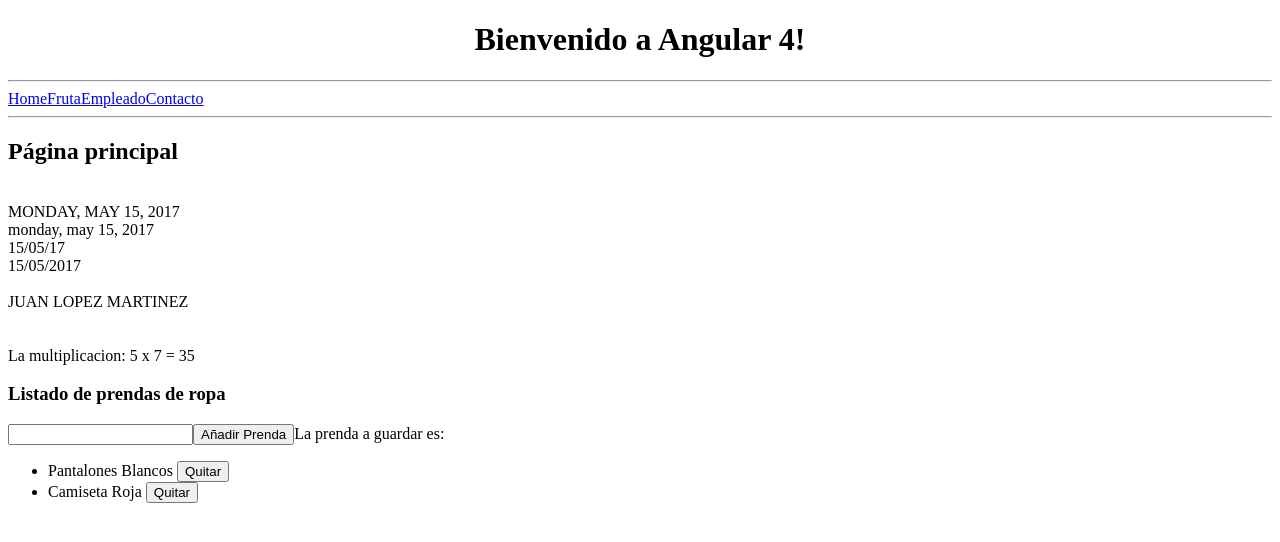
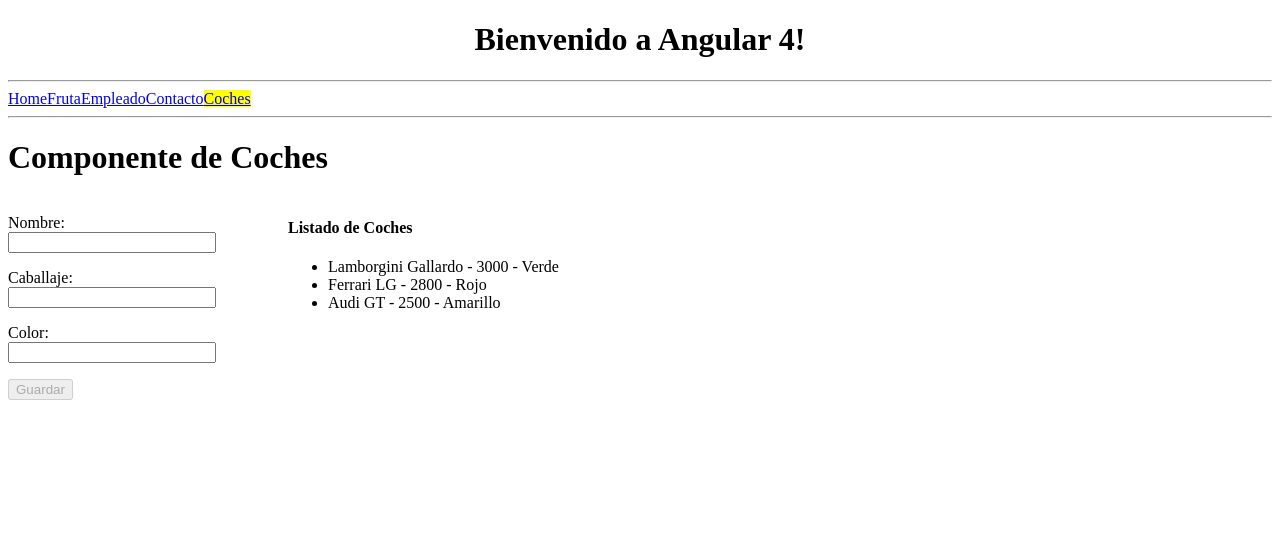
Before and after one commit to pidmad92/appAngular, an Angular app: page /coches in a window 1280 px wide. Shown: the top 542 px of the page. Built offline with nearby package versions, Linux system fonts and the light colour scheme.

Commit message:
Formularios limpieza, envio, guardado

```diff
--- a/src/app/app.component.html
+++ b/src/app/app.component.html
@@ -13,6 +13,7 @@
   <a [routerLink]="['/fruta']" [routerLinkActive]="['activado']">Fruta</a>
   <a [routerLink]="['/empleado']" [routerLinkActive]="['activado']">Empleado</a>
   <a [routerLink]="['/contacto']" [routerLinkActive]="['activado']">Contacto</a>
+  <a [routerLink]="['/coches']" [routerLinkActive]="['activado']">Coches</a>
 </nav>
 <hr>
 
--- a/src/app/app.module.ts
+++ b/src/app/app.module.ts
@@ -15,6 +15,7 @@
 
 import { ConversorPipe } from './pipes/conversor.pipe'
 
+import { CochesComponent } from './coches/coches.component';
 @NgModule({
   declarations: [
     AppComponent,
@@ -22,7 +23,8 @@
     EmpleadoComponent,
     HomeComponent,
     ContactoComponent,
-    ConversorPipe
+    ConversorPipe,
+    CochesComponent
   ],
   imports: [
     BrowserModule,
--- a/src/app/app.routing.ts
+++ b/src/app/app.routing.ts
@@ -6,6 +6,7 @@
 import { FrutaComponent } from './fruta/fruta.component';
 import { HomeComponent } from './home/home.component';
 import { ContactoComponent } from './contacto/contacto.component';
+import { CochesComponent } from './coches/coches.component';
 
 const appRoutes: Routes = [
     {path: '', component: HomeComponent},
@@ -15,6 +16,7 @@
     { path: 'contacto', component: ContactoComponent },
     //Routing con parametros asi acepta parametros
     { path: 'contacto/:page', component: ContactoComponent },
+    { path: 'coches', component: CochesComponent },
     { path: '**', component: HomeComponent},
 ];
 
--- /dev/null
+++ b/src/app/coches/coche.ts
@@ -0,0 +1,7 @@
+export class Coche{
+    constructor(
+        public nombre: string,
+        public caballaje: string,
+        public color: string,
+    ){}
+}
--- /dev/null
+++ b/src/app/coches/coches.component.html
@@ -0,0 +1,44 @@
+<style>
+    form{
+        width: 200px;
+    }
+    input[type="text"], span{
+        display: block;
+        width: 200px;
+    }
+    div{
+        float: left;
+    }
+    .listado{
+        margin-left: 30px;
+    }
+</style>
+<h1>Componente de Coches</h1>
+<div>
+    <form #formCoche="ngForm" (ngSubmit)="onSubmit(); formCoche.reset()" style="width: 250px;">
+        <p>
+            <label for="nombre">Nombre: </label>
+            <input type="text" name="nombre" #nombre="ngModel" [(ngModel)]="coche.nombre" required>
+            <span *ngIf="nombre.touched && !nombre.valid">El nombre del coche es incorrecto</span>
+        </p>
+        <p>
+            <label for="caballaje">Caballaje: </label>
+            <input type="text" name="caballaje" #caballaje="ngModel" [(ngModel)]="coche.caballaje" required pattern="[0-9]+">
+            <span *ngIf="caballaje.touched && !caballaje.valid">El caballaje del coche es incorrecto</span>
+        </p>
+        <p>
+            <label for="color">Color: </label>
+            <input type="text" name="color" #color="ngModel" [(ngModel)]="coche.color" required pattern="[a-zA-Z#]+">
+            <span *ngIf="color.touched && !color.valid">El color del coche es incorrecto</span>
+        </p>
+        <input type="submit" value="Guardar" [disabled]="!formCoche.form.valid">
+    </form>
+</div>
+<div class="listado">
+    <h4>Listado de Coches</h4>
+    <ul>
+        <li *ngFor="let auto of coches">
+            {{auto.nombre}} - {{auto.caballaje}} - {{auto.color}}
+        </li>
+    </ul>
+</div>
--- /dev/null
+++ b/src/app/coches/coches.component.ts
@@ -0,0 +1,29 @@
+import{ Component } from '@angular/core';
+import{ Coche } from './coche'
+
+@Component({
+    selector: 'coches',
+    templateUrl: './coches.component.html'
+})
+export class CochesComponent{
+    public coche: Coche;
+    public coches: Array<Coche>;
+
+    constructor(){
+
+        this.coche = new Coche ("","","");
+        this.coches = [
+            new Coche("Lamborgini Gallardo", "3000", "Verde"),
+            new Coche("Ferrari LG", "2800", "Rojo"),
+            new Coche("Audi GT", "2500", "Amarillo")
+        ];
+
+    }
+
+    onSubmit(){
+        //console.log(this.coche);
+        this.coches.push(this.coche);
+        this.coche = new Coche("","","");
+    }
+
+}
```
